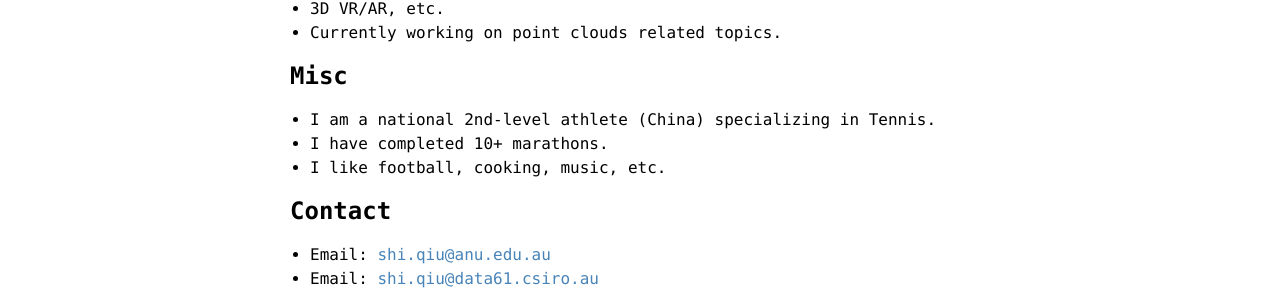
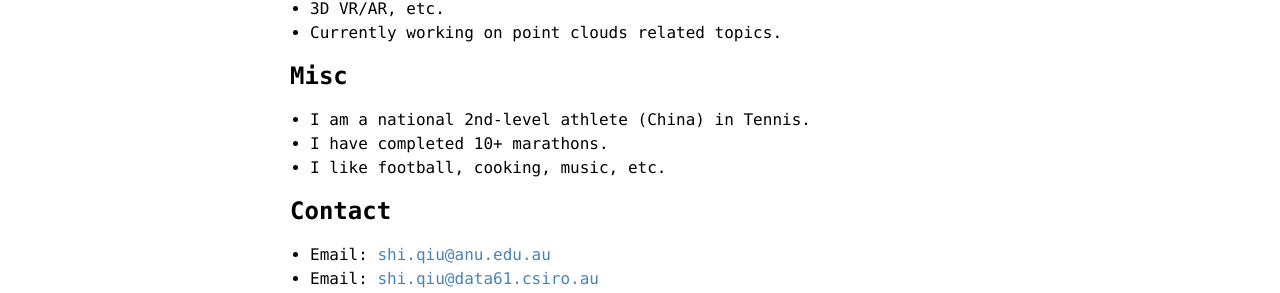
Before and after one commit to ShiQiu0419/ShiQiu0419.github.io, a Jekyll site: the page built from index.md, in a window 1280 px wide. Shown: the part 1212-1505 px from the top of the page. Built offline with Jekyll 4.4.1, drawn with Linux system fonts in a browser that asks for light colours; our own code applies the rules of GitHub Pages for plain Markdown files.

Commit message:
Update index.md

```diff
--- a/index.md
+++ b/index.md
@@ -47,7 +47,7 @@ ENGN4528 Computer Vision
 * Currently working on point clouds related topics.
 
 ## Misc
-* I am a national 2nd-level athlete (China) specializing in Tennis.
+* I am a national 2nd-level athlete (China) in Tennis.
 * I have completed 10+ marathons.
 * I like football, cooking, music, etc.
 
```
